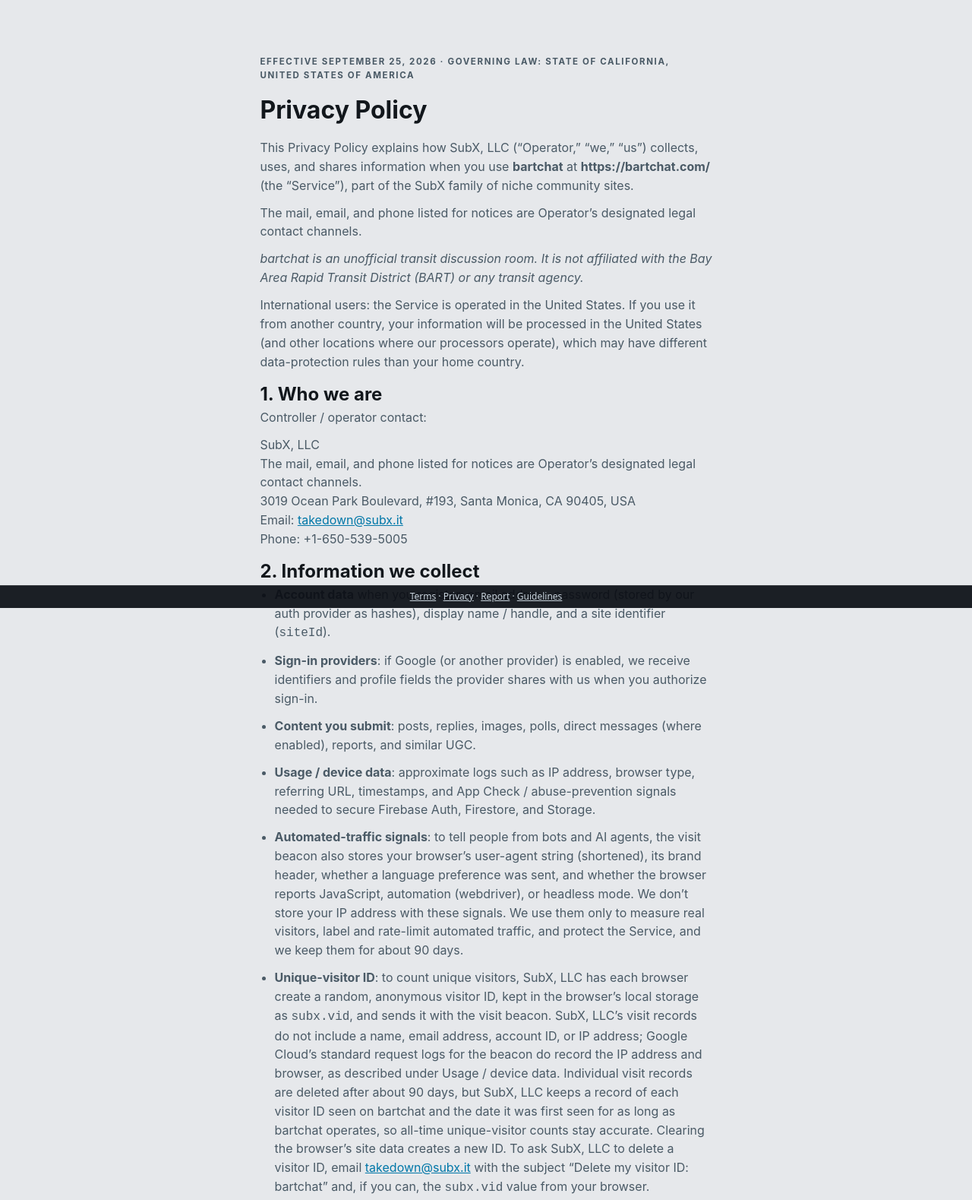
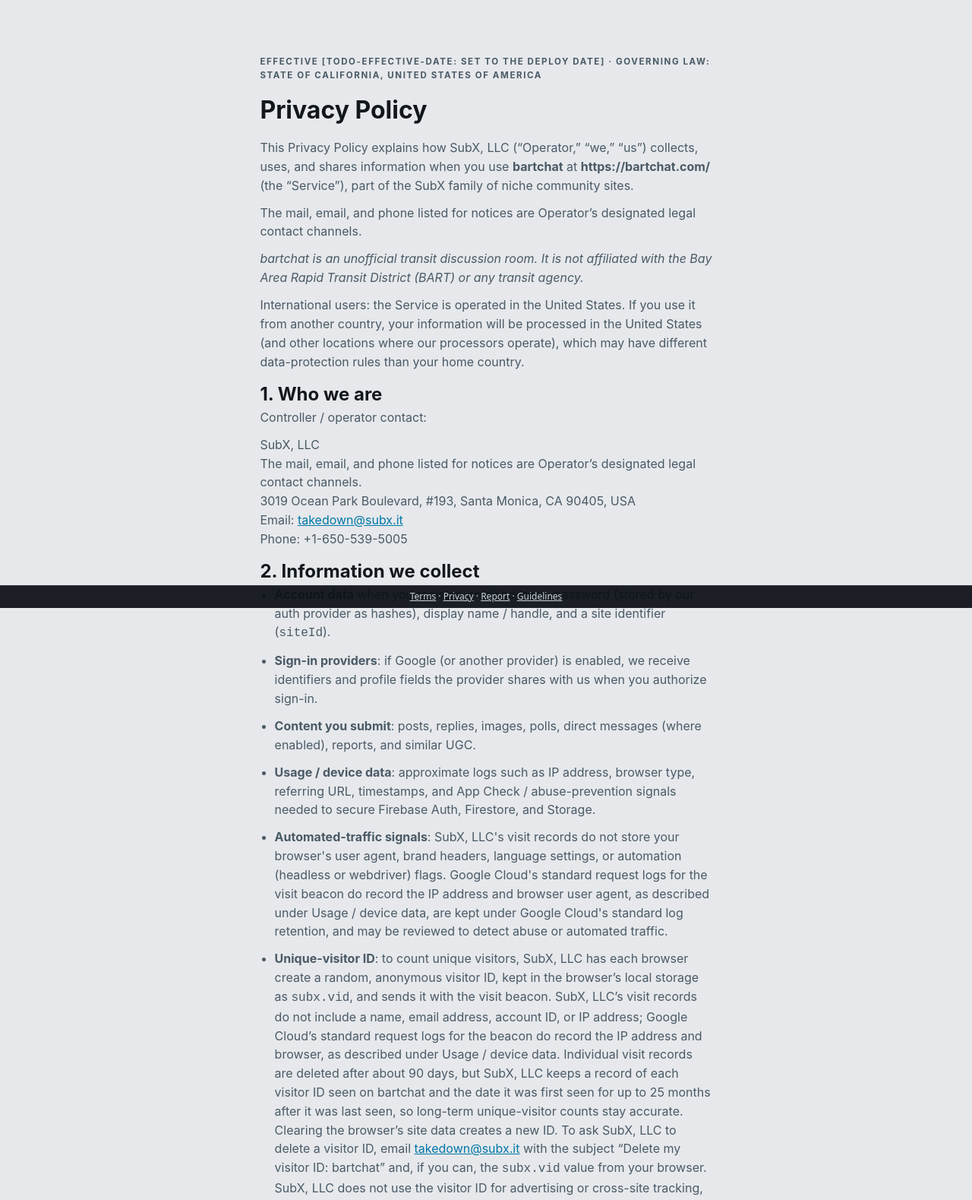
Before and after one commit to jebbdykstra99/bartchat, a plain HTML site: page privacy.html in a window 1280 px wide. Shown: the top 1579 px of the page at 76% size. Drawn offline with Linux system fonts and the light colour scheme.

Commit message:
Privacy: 25-month visitor-ID cap, CLO wording, effective-date placeholder (Decision A)

```diff
--- a/privacy.html
+++ b/privacy.html
@@ -10,7 +10,7 @@
 </head>
 <body class="legal-page">
   <article class="legal-doc">
-    <p class="legal-kicker">Effective September 25, 2026 · Governing law: State of California, United States of America</p>
+    <p class="legal-kicker">Effective [TODO-EFFECTIVE-DATE: set to the deploy date] · Governing law: State of California, United States of America</p>
     <h1>Privacy Policy</h1>
     <p>This Privacy Policy explains how SubX, LLC (“Operator,” “we,” “us”) collects, uses, and shares information when you use <strong>bartchat</strong> at <strong>https://bartchat.com/</strong> (the “Service”), part of the SubX family of niche community sites.</p>
     <p>The mail, email, and phone listed for notices are Operator’s designated legal contact channels.</p>
@@ -31,8 +31,8 @@
       <li><strong>Sign-in providers</strong>: if Google (or another provider) is enabled, we receive identifiers and profile fields the provider shares with us when you authorize sign-in.</li>
       <li><strong>Content you submit</strong>: posts, replies, images, polls, direct messages (where enabled), reports, and similar UGC.</li>
       <li><strong>Usage / device data</strong>: approximate logs such as IP address, browser type, referring URL, timestamps, and App Check / abuse-prevention signals needed to secure Firebase Auth, Firestore, and Storage.</li>
-      <li><strong>Automated-traffic signals</strong>: to tell people from bots and AI agents, the visit beacon also stores your browser’s user-agent string (shortened), its brand header, whether a language preference was sent, and whether the browser reports JavaScript, automation (webdriver), or headless mode. We don’t store your IP address with these signals. We use them only to measure real visitors, label and rate-limit automated traffic, and protect the Service, and we keep them for about 90 days.</li>
-      <li><strong>Unique-visitor ID</strong>: to count unique visitors, SubX, LLC has each browser create a random, anonymous visitor ID, kept in the browser’s local storage as <code>subx.vid</code>, and sends it with the visit beacon. SubX, LLC’s visit records do not include a name, email address, account ID, or IP address; Google Cloud’s standard request logs for the beacon do record the IP address and browser, as described under Usage / device data. Individual visit records are deleted after about 90 days, but SubX, LLC keeps a record of each visitor ID seen on bartchat and the date it was first seen for as long as bartchat operates, so all-time unique-visitor counts stay accurate. Clearing the browser’s site data creates a new ID. To ask SubX, LLC to delete a visitor ID, email <a data-takedown href="mailto:takedown@subx.it">takedown@subx.it</a> with the subject “Delete my visitor ID: bartchat” and, if you can, the <code>subx.vid</code> value from your browser.</li>
+      <li><strong>Automated-traffic signals</strong>: SubX, LLC's visit records do not store your browser's user agent, brand headers, language settings, or automation (headless or webdriver) flags. Google Cloud's standard request logs for the visit beacon do record the IP address and browser user agent, as described under Usage / device data, are kept under Google Cloud's standard log retention, and may be reviewed to detect abuse or automated traffic.</li>
+      <li><strong>Unique-visitor ID</strong>: to count unique visitors, SubX, LLC has each browser create a random, anonymous visitor ID, kept in the browser’s local storage as <code>subx.vid</code>, and sends it with the visit beacon. SubX, LLC’s visit records do not include a name, email address, account ID, or IP address; Google Cloud’s standard request logs for the beacon do record the IP address and browser, as described under Usage / device data. Individual visit records are deleted after about 90 days, but SubX, LLC keeps a record of each visitor ID seen on bartchat and the date it was first seen for up to 25 months after it was last seen, so long-term unique-visitor counts stay accurate. Clearing the browser’s site data creates a new ID. To ask SubX, LLC to delete a visitor ID, email <a data-takedown href="mailto:takedown@subx.it">takedown@subx.it</a> with the subject “Delete my visitor ID: bartchat” and, if you can, the <code>subx.vid</code> value from your browser. SubX, LLC does not use the visitor ID for advertising or cross-site tracking, does not combine it with other data to identify you, and does not sell or share it. If you are in the EU, UK, or Switzerland, SubX, LLC keeps this record on the basis of its legitimate interest in accurate audience counts, and you may object or request deletion at the address above.</li>
       <li><strong>Cookies / local storage</strong>: session and preference data required to keep you signed in and remember UI settings. We do not currently run third-party advertising pixels on the Service; if that changes, we will update this Policy.</li>
     </ul>
     <p>Backend services for the Service currently include Google Firebase on project <strong>subx-skins</strong> (Authentication, Cloud Firestore, Cloud Storage, App Check). Google’s processing is described in Google’s cloud / Firebase terms and privacy documentation.</p>
```
